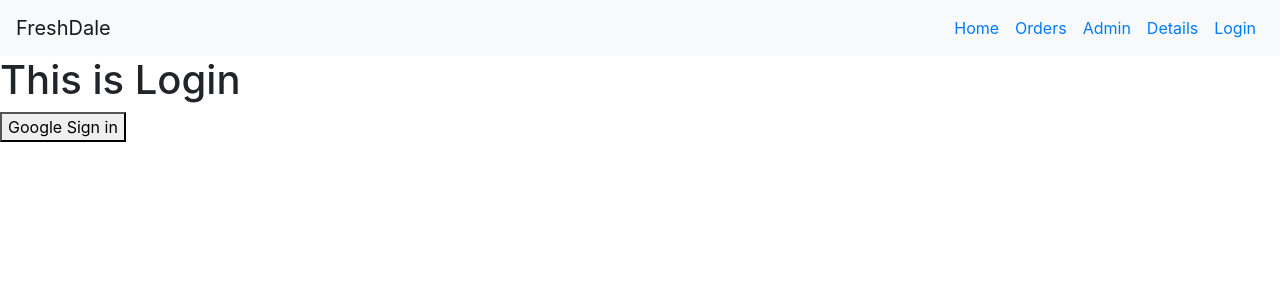
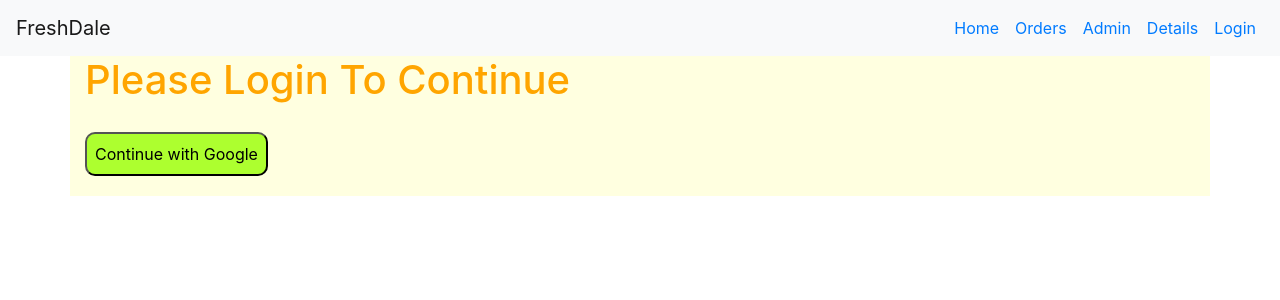
Before and after one commit to Ahsanul-kabir/fresh-dale, a React (Create React App) app: page /login in a window 1280 px wide. Shown: the top 300 px of the page. Built offline with nearby package versions, Linux system fonts and the light colour scheme; no server answers.

Commit message:
design improve

```diff
--- a/src/components/Checkout.js
+++ b/src/components/Checkout.js
@@ -61,11 +61,16 @@ const Checkout = () => {
             });
     }
     return (
-        <div>
-            <h1>hi {loggedInUser.name} checkout</h1>
-            <h1>ID : {id}</h1>
-            <h1>Name:{currentProduct?.name}</h1>
-            <h1>price:{currentProduct?.price}</h1>
+        <div style={{backgroundColor:'lightcyan'}}>
+            {/* <h1>hi {loggedInUser.name} checkout</h1> */}
+            {/* <h1>ID : {id}</h1> */}
+            <div style={{ margin:"5% 10%" }}>
+                <h1 style={{color:'orange'}}>Name:{currentProduct?.name}</h1>
+                <br />
+                <h1 style={{color:'orange'}}>Price:{currentProduct?.price}</h1>
+            </div>
+            <h3 style={{margin:"3% 10%"}}>Select Parched Date and Select Delivery Date</h3>
+            <div className='row'>
                 <MuiPickersUtilsProvider utils={DateFnsUtils}>
                     <Grid container justify="space-around">
                         <KeyboardDatePicker
@@ -74,7 +79,7 @@ const Checkout = () => {
                             format="dd/MM/yyyy"
                             margin="normal"
                             id="date-picker-inline"
-                        label="CheckIn Date"
+                            label="Parched Date"
                             value={selectedDate.checkIn}
                             onChange={handleCheckInDate}
                             KeyboardButtonProps={{
@@ -84,7 +89,7 @@ const Checkout = () => {
                         <KeyboardDatePicker
                             margin="normal"
                             id="date-picker-dialog"
-                        label="CheckOut Date"
+                            label="Take Delivery Date"
                             format="dd/MM/yyyy"
                             value={selectedDate.checkOut}
                             onChange={handleCheckOutDate}
@@ -93,10 +98,12 @@ const Checkout = () => {
                             }}
                         />
                     </Grid>
-                <Button onClick={handleCheckout} variant="contained" color="primary">Checkout</Button>
+                    <Button style={{ margin: "10px auto" }} onClick={handleCheckout} variant="contained" color="primary">Checkout</Button>
                 </MuiPickersUtilsProvider>
 
             </div>
+        </div>
+
     );
 };
 
--- a/src/components/Events.js
+++ b/src/components/Events.js
@@ -5,7 +5,7 @@ import noImg from '../images/icons/No Image.jpg'
 import { useHistory } from 'react-router-dom';
 
 const Event = ({ event }) => {
-    const [list,setList] = useState([]);
+    const [list, setList] = useState([]);
     const history = useHistory()
     const deleteEvent = id => {
 
@@ -13,8 +13,6 @@ const Event = ({ event }) => {
 
     const handleCheckOut = (id) => {
         history.push(`/checkout/${id}`);
-        // let newItem = {name:event.name, price:event.price}
-        // setList([...list,newItem])
     }
     // console.log(list)
     return (
@@ -28,8 +26,9 @@ const Event = ({ event }) => {
                 </Card.Body>
                 <Card.Body>
                     <h4 style={{ float: "left" }}>${event.price}</h4>
-                    {/* <Button onClick={handleCheckOut} style={{ float: "right" }}>Buy Now</Button> */}
-                    <Button onClick={() => handleCheckOut(event._id)} style={{ float: "right" }}><Link style={{ color: 'white' }} to="/checkout">Buy Now</Link></Button>
+                    <Button onClick={() => handleCheckOut(event._id)} style={{ float: "right" }}>
+                        <Link style={{ color: 'white' }} to="/checkout">Buy Now</Link>
+                    </Button>
                 </Card.Body>
             </Card>
         </div>
--- a/src/components/Home.js
+++ b/src/components/Home.js
@@ -5,26 +5,35 @@ import Event from './Events';
 const Home = () => {
 
     const [events, setEvents] = useState([]);
-    const[loading,setLoading] = useState(true);
-
+    const [loading, setLoading] = useState(true);
+    // https://rocky-badlands-49301.herokuapp.com
     useEffect(() => {
         setLoading(true)
         fetch('http://localhost:5000/events')
             .then(res => res.json())
             .then(data => setEvents(data))
-            setLoading(false)
+        setLoading(false)
     }, [])
 
     if (loading) {
-        return <div className="loading" style={{margin:"10rem"}}>Loading...</div>
+        return <div className="loading" style={{ margin: "10rem" }}>Loading...</div>
     }
 
     return (
-        <div className="row">
-            {
-                events.map(event => <Event key={event._id} event={event} loading={loading}></Event>)
-            }
+        <div style={{marginLeft:"2%"}}>
+            <div className="row">
+                <form class="form-inline" style={{margin:"10px auto"}}>
+                    <input class="form-control mr-sm-2" type="search" placeholder="Search" aria-label="Search" />
+                    <button class="btn btn-outline-success my-2 my-sm-0" type="submit">Search</button>
+                </form>
+            </div>
+            <div className="row">
+                {
+                    events.map(event => <Event key={event._id} event={event} loading={loading}></Event>)
+                }
+            </div>
         </div>
+
     );
 };
 
--- a/src/components/Login.js
+++ b/src/components/Login.js
@@ -34,10 +34,27 @@ const Login = () => {
             });
     }
 
+    const styleDiv = {
+        color: "orange",
+        backgroundColor: "lightYellow"
+    }
+
+    const styleButton = {
+        margin: "20px 0px 20px 0px",
+        padding: "0.5rem",
+        backgroundColor: "greenYellow",
+        borderRadius: "10px"
+    }
     return (
-        <div>
-            <h1>This is Login</h1>
-            <button onClick={handleGoogleSignIn}>Google Sign in</button>
+        <div class="container" style={styleDiv}>
+            <div class="row">
+                <div class="col-sm">
+                    <h1>Please Login To Continue</h1>
+                    <button style={styleButton} onClick={handleGoogleSignIn}>
+                        Continue with Google
+                    </button>
+                </div>
+            </div>
         </div>
     );
 };
--- a/src/components/Orders.js
+++ b/src/components/Orders.js
@@ -5,16 +5,29 @@ const Orders = () => {
     const [orders, setOrders] = useState([]);
     const [loggedInUser, setLoggedInUser] = useContext(UserContext);
     useEffect(() => {
-        fetch('http://localhost:5000/orders?email='+loggedInUser.email)
+        fetch('http://localhost:5000/orders?email=' + loggedInUser.email)
             .then(res => res.json())
             .then(data => setOrders(data))
     }, [])
     return (
-        <div>
-            <h3>Hey you have: {orders.length} Orders</h3>
-            {
-                orders.map(order => <li>{order.name} form:{(new Date(order.checkIn).toDateString('dd/MM/yyyy'))} to:{(new Date(order.checkOut).toDateString('dd/MM/yyyy'))}</li>)
-            }
+        <div style={{ margin: "0 auto" }} className="col-md-3 col-lg-3 col-sm-1">
+            <h3>Hey <strong style={{color:'orange'}}>{loggedInUser.name}</strong> You have: {orders.length} Orders To Process</h3>
+            <div className="row">
+                {
+                    orders.map(order =>
+                        <div>
+                            {/* <h2> User Who Orders: {order.name}</h2> */}
+
+                            <h5 style={{ border: '2px solid orange', width: '100%' }}>
+                                <br />
+                                Order Place Date: {(new Date(order.checkIn).toDateString('dd/MM/yyyy'))}
+                                <br />
+                                Delevary Date: {(new Date(order.checkOut).toDateString('dd/MM/yyyy'))}
+                            </h5>
+
+                        </div>)
+                }
+            </div>
         </div>
     );
 };
```
Lines whose indentation alone changed are shown as unchanged.
